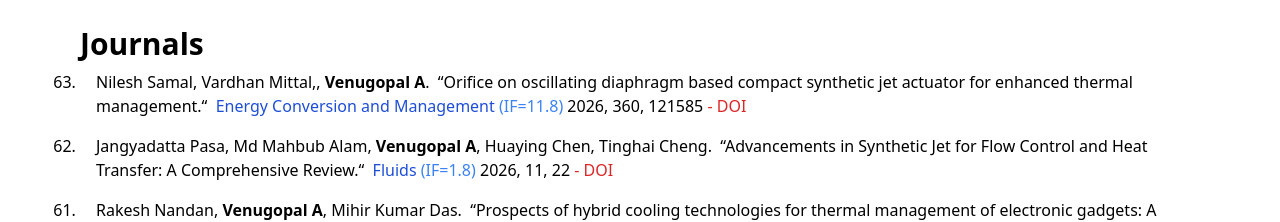
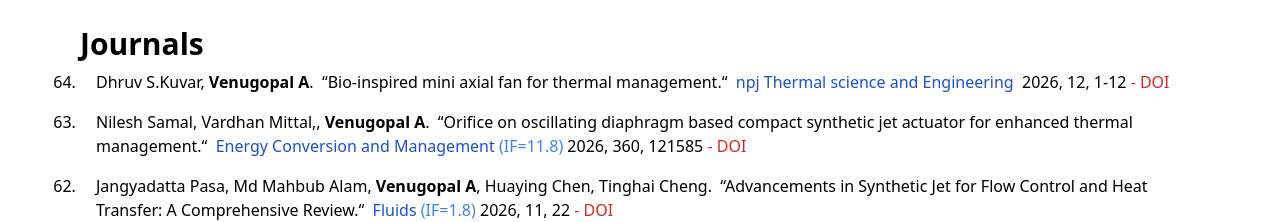
Before and after one commit to fdlabiitbbs/afg-2, a Next.js app: page /journals in a window 1280 px wide. Shown: the part 289-511 px from the top of the page. Built offline with nearby package versions, Linux system fonts and the light colour scheme.

Commit message:
Id64journal

```diff
--- a/constants/index.js
+++ b/constants/index.js
@@ -1150,7 +1150,15 @@ export const Journals = [
     DOI: "https://doi.org/10.1016/j.enconman.2026.121585",
     impactFactor:11.8,
   },
-
+{
+    ID: 64,
+    Authors: ["Dhruv S.Kuvar", <b>Venugopal A</b>],
+    Title:
+      "Bio-inspired mini axial fan for thermal management",
+    Journal: "npj Thermal science and Engineering",
+    Volume_Issue_Year_Pages: ["2026","12","1-12"],
+    DOI: "https://doi.org/10.1038/s44435-026-00013-6",
+  },
 ];
 
 export const sponsoredProjects = [
```
